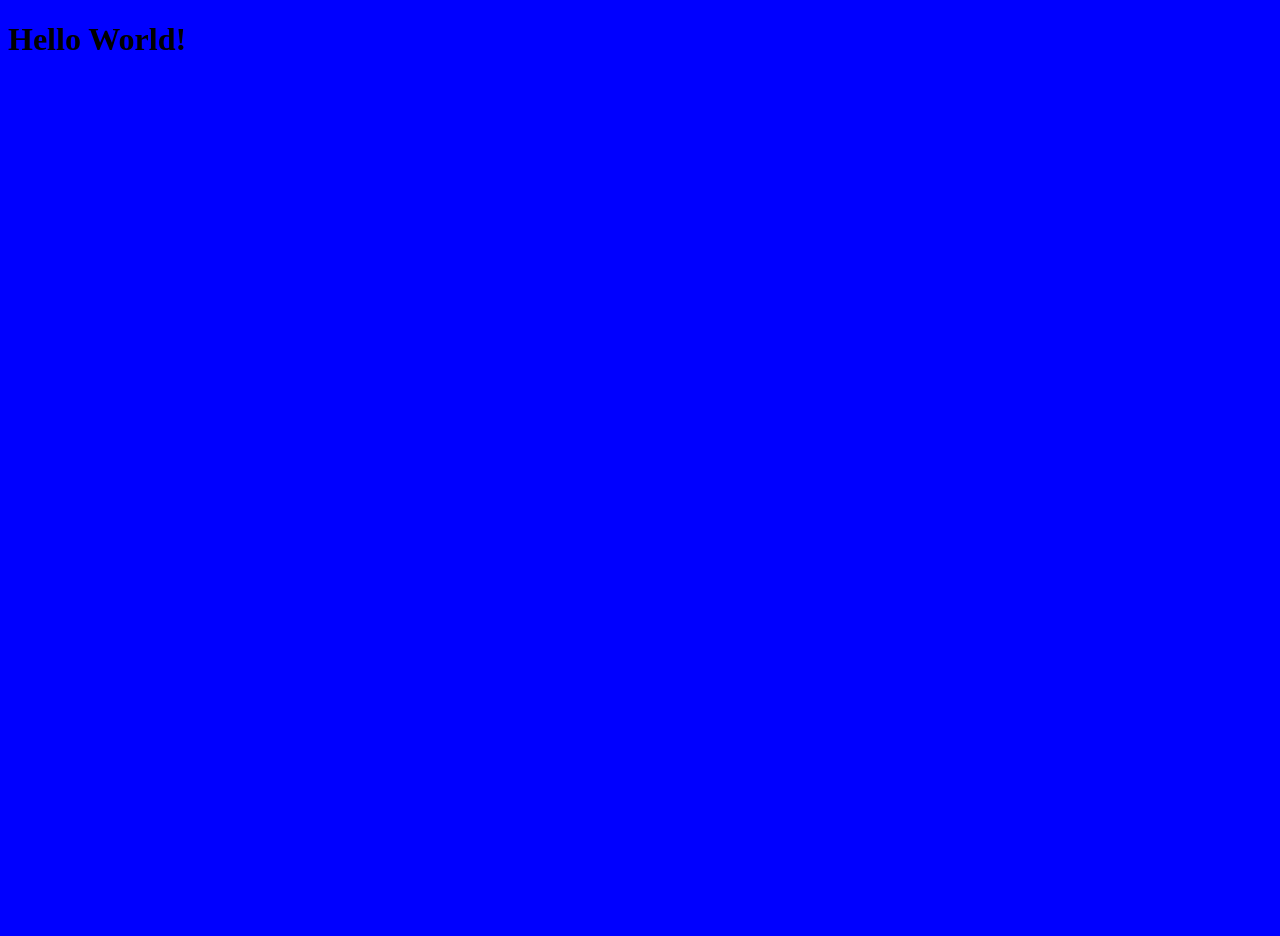
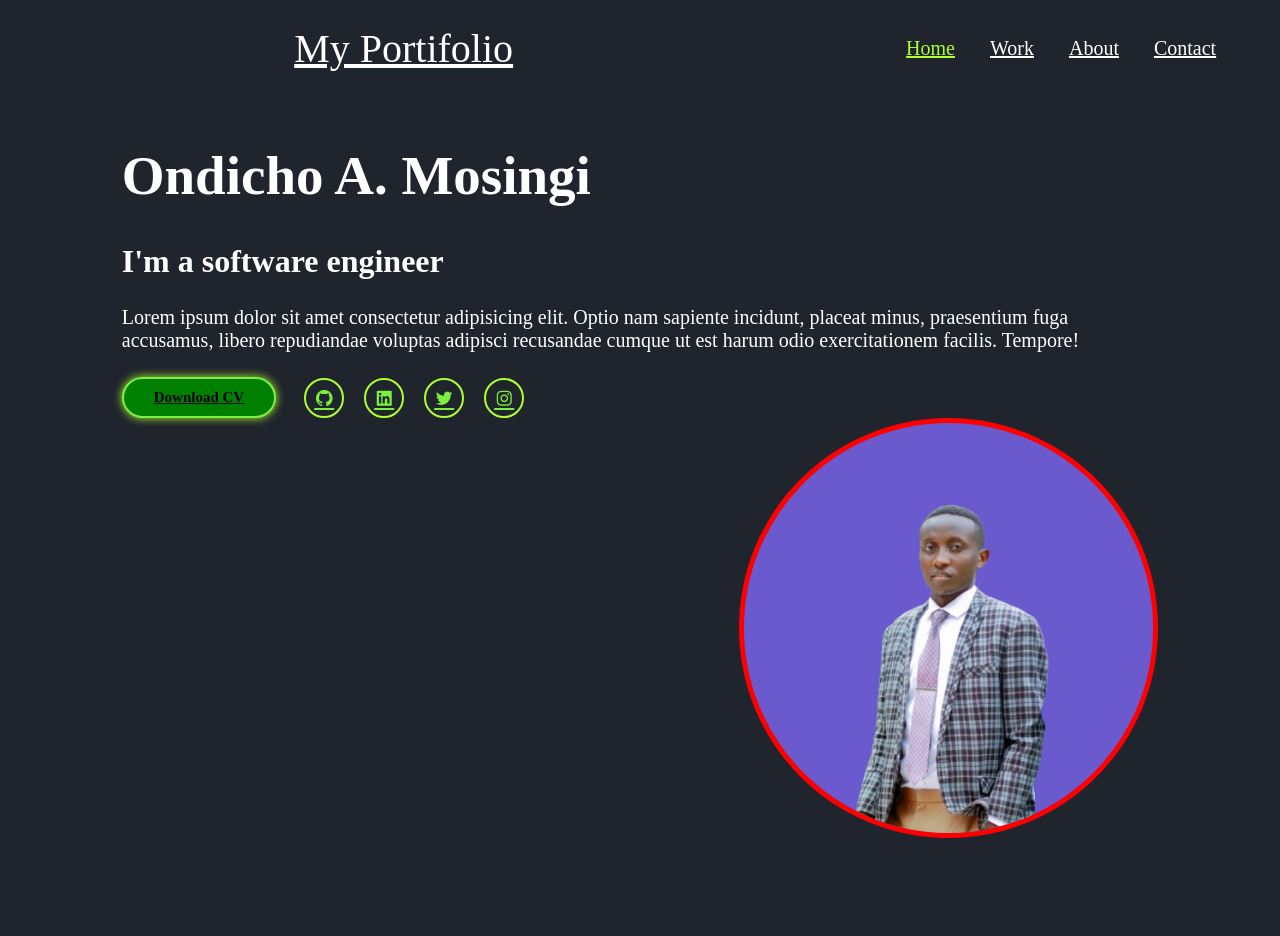
Before and after one commit to MosingiA/my-personal-website, a plain HTML site: page index.html in a window 1280 px wide. Before the commit the page ends 800 px from the top, so only its background shows below. Drawn offline with nearby package versions, Linux system fonts and the light colour scheme.

Commit message:
home-page

```diff
--- a/index.html
+++ b/index.html
@@ -2,10 +2,42 @@
 <html lang="en">
 <head>
     <link rel="stylesheet" href="./style.css">
+    <link href='https://unpkg.com/boxicons@2.1.4/css/boxicons.min.css' rel='stylesheet'>
     <title>My Personal Website</title>
 </head>
 <body>
-    <h1>Hello World!</h1>
+    <nav class="navbar">
+<a href="#" class="logo"> My Portifolio</a>
+<div class="list">
+    <a href="#" class="active"> Home</a>
+    <a href="#"> Work</a>
+    <a href="#"> About</a>
+    <a href="#"> Contact</a>
+    </div>
+    </nav>
+    <section class="home">
+        <div class="home-info">
+            <h1>Ondicho A. Mosingi</h1>
+            <h2>I'm a software engineer</h2>
+            <p>Lorem ipsum dolor sit amet consectetur adipisicing elit. Optio nam sapiente incidunt, placeat minus, praesentium fuga accusamus, libero repudiandae voluptas adipisci recusandae cumque ut est harum odio exercitationem facilis. Tempore!</p>
+            <div class="btn-sci">
+                <a href="#"class="btn">Download CV</a>
+                <div class="sci">
+                    <a href="#"><i class='bx bxl-github'></i></a>
+                    <a href="#"><i class='bx bxl-linkedin-square' ></i></a>
+                    <a href="#"><i class='bx bxl-twitter'></i></a>
+                    <a href="#"><i class='bx bxl-instagram' ></i></a>
+                </div>
+            </div>
+            <div class="home-img">
+                <div class="img-box">
+                    <div class="img-item">
+                        <img src="one.png" alt="">
+                    </div>
+                </div>
+            </div>
+        </div>
+    </section>
     <script src="script.js"></script>
 </body>
 </html>
--- a/style.css
+++ b/style.css
@@ -1,3 +1,132 @@
 body{
-    background-color: blue;
+    background: #1f242d;
 }
+
+a{
+color: white;
+text text-decoration: none;
+}
+
+.navbar{
+    position: fixed;
+    left: 0;
+    top: 0;
+    width: 100%;
+    padding: 25px 9%;
+    display: flex;
+    justify-content: space-around;
+    align-items: center;
+    z-index: 100;
+
+}
+
+.navbar .logo{
+    font-size: 40px;
+    font-family: 'Times New Roman', Times, serif;
+
+}
+
+.navbar div{
+    display: flex;
+}
+.list a{
+    list-style: none;
+    margin-left: 35px;
+}
+.list a{
+    font-size: 20px;
+    font-weight: 500;
+    transition: .5s;
+}
+
+.list a:hover, .list a.active{
+    color: greenyellow;
+
+}
+.home {
+    display:flex;
+    align-items: center;
+    height: 100vh;
+    padding: 60px 9%;
+    color: white;
+}
+.home-info h1{
+    font-size: 55px;
+}
+.home-info h2{
+    font-size: 32px;
+    margin-top: -10px;
+}
+.home-info p{
+    font-size: 20px;
+    margin: 10px 0 25px;
+}
+.home-info .btn-sci{
+    display: flex;
+    align-items: center;
+
+}
+.btn {
+    display: inline-block;
+    padding: 10px 30px;
+    background: green;
+    border: 2px solid #7cf03d;
+    border-radius: 40px;
+    box-shadow:0 0 10px greenyellow;
+    font-size: 15px;
+    color:black;
+    font-weight: 600;
+    transition: .5s;
+
+}
+.btn:hover{
+    background:orangered;
+    color:#7cf03d;
+    box-shadow: none;
+}
+.sci{
+    margin-left:20px;
+}
+.sci a{
+    display: inline-flex;
+    padding: 8px;
+    border: 2px solid greenyellow;
+    border-radius: 50%;
+    font-size: 20px;
+    color: #7cf03d;
+    margin: 0 8px;
+    transition: .5s;
+}
+.sci a:hover{
+    background:orangered;
+    color:#1f242d;
+    box-shadow:none;
+}
+.home-img{
+display:flex;
+justify-content: flex-end;
+}
+.home-img .img-box{
+    width:32vw;
+    height:32vw;
+    background:red;
+    border-radius: 50%;
+    padding:5px;
+
+}
+.home-img .img-box .img-item{
+position: relative;
+width: 100%;
+height: 100%;
+background: slateblue;
+border-radius: 50%;
+display: flex;
+justify-content: center;
+overflow: hidden;
+}
+.home-img .img-box .img-item img {
+top: 30px;
+position:absolute;
+display: block;
+width:85%;
+}
```
Also changed, not shown: image/pic.jpeg (added), one.png (added), pic.jpeg (added).
